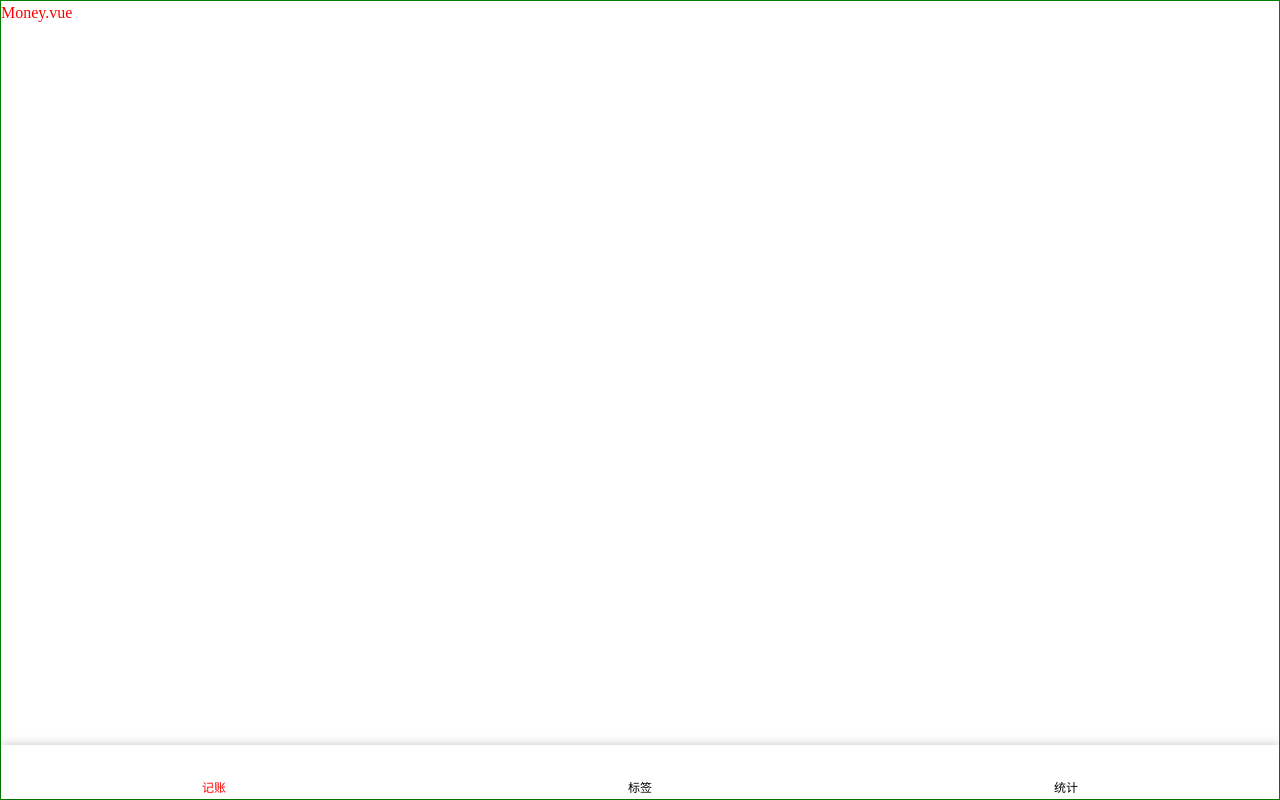
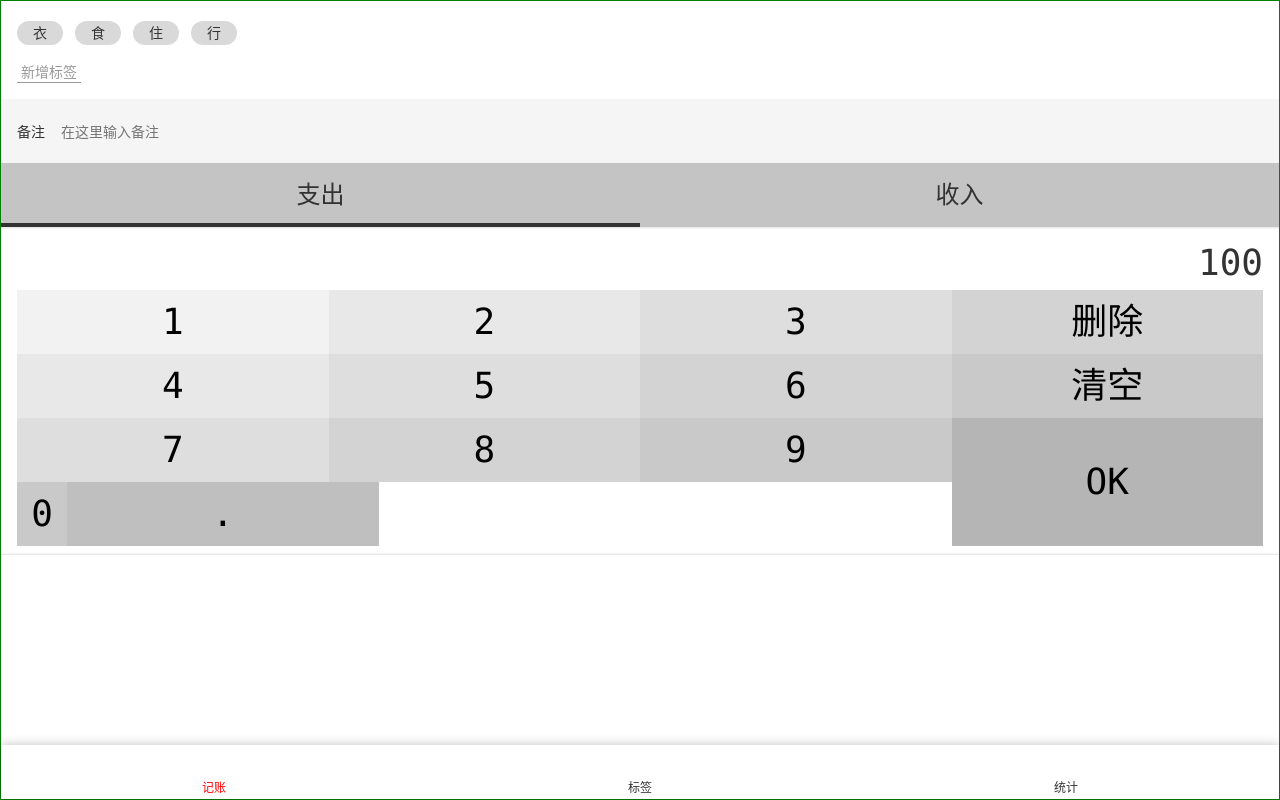
Before and after one commit to Hefeixiong/morney, a Vue app: page /#/money in a window 1280 px wide. Built offline with nearby package versions, Linux system fonts and the light colour scheme.

Commit message:
增加全局变量和样式，完成局部组件money的样式

```diff
--- a/public/index.html
+++ b/public/index.html
@@ -1,5 +1,5 @@
 <!DOCTYPE html>
-<html lang="">
+<html lang="zh">
   <head>
     <meta charset="utf-8">
     <meta http-equiv="X-UA-Compatible" content="IE=edge">
--- a/src/App.vue
+++ b/src/App.vue
@@ -5,39 +5,15 @@
 </template>
 
 <style lang="scss">
-* {
-  margin: 0;
-  padding: 0;
-  box-sizing: border-box;
-}
+@import "~@/assets/style/helper.scss";
+@import "~@/assets/style/reset.scss";
 
 body {
+  -webkit-font-smoothing: antialiased;
+  -moz-osx-font-smoothing: grayscale;
+  font-family: $font-hei;
+  color: #333;
   line-height: 1.5;
 }
 
-a {
-  text-decoration: none;
-  color: inherit;
-}
-
-#app {
-  font-family: Avenir, Helvetica, Arial, sans-serif;
-  -webkit-font-smoothing: antialiased;
-  -moz-osx-font-smoothing: grayscale;
-  text-align: center;
-  color: #2c3e50;
-}
-
-#nav {
-  padding: 30px;
-
-  a {
-    font-weight: bold;
-    color: #2c3e50;
-
-    &.router-link-exact-active {
-      color: #42b983;
-    }
-  }
-}
 </style>
--- a/src/assets/style/helper.scss
+++ b/src/assets/style/helper.scss
@@ -1 +1,22 @@
-$red: #f00;
+$font-hei: -apple-system, "Noto Sans", "Helvetica Neue", Helvetica, "Nimbus Sans L", Arial, "Liberation Sans", "PingFang SC", "Hiragino Sans GB", "Noto Sans CJK SC", "Source Han Sans SC", "Source Han Sans CN", "Microsoft YaHei", "Wenquanyi Micro Hei", "WenQuanYi Zen Hei", "ST Heiti", SimHei, "WenQuanYi Zen Hei Sharp", sans-serif;
+$font-kai: Baskerville, Georgia, "Liberation Serif", "Kaiti SC", STKaiti, "AR PL UKai CN", "AR PL UKai HK", "AR PL UKai TW", "AR PL UKai TW MBE", "AR PL KaitiM GB", KaiTi, KaiTi_GB2312, DFKai-SB, "TW\-Kai", serif;
+$font-song: Georgia, "Nimbus Roman No9 L", "Songti SC", "Noto Serif CJK SC", "Source Han Serif SC", "Source Han Serif CN", STSong, "AR PL New Sung", "AR PL SungtiL GB", NSimSun, SimSun, "TW\-Sung", "WenQuanYi Bitmap Song", "AR PL UMing CN", "AR PL UMing HK", "AR PL UMing TW", "AR PL UMing TW MBE", PMingLiU, MingLiU, serif;
+$color-highlight: #f00;
+
+%clearFix {
+  &::after {
+    content: '';
+    clear: both;
+    display: block;
+  }
+}
+
+$color-shadow: rgba(0, 0, 0, 0.25);
+%outerShadow {
+  box-shadow: 0 0 3px $color-shadow;
+}
+
+%innerShadow {
+  box-shadow: inset 0 -3px 3px -3px $color-shadow,
+  inset 0 3px 3px -3px $color-shadow;
+}
--- /dev/null
+++ b/src/assets/style/reset.scss
@@ -0,0 +1,17 @@
+* {
+  margin: 0; padding: 0;
+  box-sizing: border-box;
+}
+a{
+  text-decoration: none;
+  color: inherit;
+}
+ul, ol{
+  list-style: none;
+}
+button, input{
+  font: inherit;
+}
+:focus{
+  outline: none;
+}
--- a/src/components/Icon.vue
+++ b/src/components/Icon.vue
@@ -9,7 +9,7 @@
 // eslint-disable-next-line no-undef
 let importAll = (requireContext: __WebpackModuleApi.RequireContext) => requireContext.keys().forEach(requireContext);
 try {
-  importAll(require.context('.../assets/icons/', true, /\.svg$/));
+  importAll(require.context('../assets/icons/', true, /\.svg$/));
 } catch (error) {
   console.log(error);
 }
--- /dev/null
+++ b/src/components/Money/Notes.vue
@@ -0,0 +1,36 @@
+<template>
+  <div>
+    <label class="notes">
+      <span class="name">备注</span>
+      <input type="text" placeholder="在这里输入备注">
+    </label>
+  </div>
+</template>
+
+<script lang="ts">
+export default {
+  name: 'Notes'
+};
+</script>
+
+<style lang="scss" scoped>
+.notes {
+  font-size: 14px;
+  background: #f5f5f5;
+  padding-left: 16px;
+  display: flex;
+  align-items: center;
+
+  .name {
+    padding-right: 16px;
+  }
+
+  input {
+    height: 64px;
+    flex-grow: 1;
+    background: transparent;
+    border: none;
+    padding-right: 16px;
+  }
+}
+</style>
--- /dev/null
+++ b/src/components/Money/NumberPad.vue
@@ -0,0 +1,93 @@
+<template>
+  <div>
+    <div class="numberPad">
+      <div class="output">100</div>
+      <div class="buttons">
+        <button>1</button>
+        <button>2</button>
+        <button>3</button>
+        <button>删除</button>
+        <button>4</button>
+        <button>5</button>
+        <button>6</button>
+        <button>清空</button>
+        <button>7</button>
+        <button>8</button>
+        <button>9</button>
+        <button class="ok">OK</button>
+        <button class="zero">0</button>
+        <button>.</button>
+      </div>
+    </div>
+  </div>
+</template>
+
+<script lang="ts">
+export default {
+  name: 'NumberPad'
+};
+</script>
+
+<style lang="scss" scoped>
+@import "~@/assets/style/helper.scss";
+
+.numberPad {
+  @extend %clearFix;
+  @extend %innerShadow;
+  font-size: 36px;
+  font-family: Consolas, monospace;
+  padding: 9px 16px;
+  text-align: right;
+}
+
+.buttons {
+  @extend %clearFix;
+
+  > button {
+    width: 25%;
+    height: 64px;
+    float: left;
+    background: transparent;
+    border: none;
+
+    &.ok {
+      height: 64*2px;
+      float: right;
+    }
+
+    &.zero {
+      width: 25*2px;
+    }
+
+    $bg: #f2f2f2;
+
+    &:nth-child(1) {
+      background: $bg;
+    }
+
+    &:nth-child(2), &:nth-child(5) {
+      background: darken($bg, 4%);
+    }
+
+    &:nth-child(3), &:nth-child(6), &:nth-child(9) {
+      background: darken($bg, 4*2%);
+    }
+
+    &:nth-child(4), &:nth-child(7), &:nth-child(10) {
+      background: darken($bg, 4*3%);
+    }
+
+    &:nth-child(8), &:nth-child(11), &:nth-child(13) {
+      background: darken($bg, 4*4%);
+    }
+
+    &:nth-child(14) {
+      background: darken($bg, 4*5%);
+    }
+
+    &:nth-child(12) {
+      background: darken($bg, 4*6%);
+    }
+  }
+}
+</style>
--- /dev/null
+++ b/src/components/Money/Tags.vue
@@ -0,0 +1,58 @@
+<template>
+  <div class="tags">
+    <div class="new">
+      <button>新增标签</button>
+    </div>
+    <ul class="current">
+      <li>衣</li>
+      <li>食</li>
+      <li>住</li>
+      <li>行</li>
+
+    </ul>
+  </div>
+</template>
+
+<script lang="ts">
+export default {
+  name: 'Tags'
+};
+</script>
+
+<style lang="scss" scoped>
+.tags {
+  font-size: 14px;
+  padding: 16px;
+  flex-grow: 1;
+  display: flex;
+  flex-direction: column-reverse;
+
+  > .current {
+    display: flex;
+    flex-wrap: wrap;
+
+    > li {
+      background: #d9d9d9;
+      $h: 24px;
+      height: $h;
+      line-height: $h;
+      border-radius: $h/2;
+      padding: 0 16px;
+      margin-right: 12px;
+      margin-top: 4px;
+    }
+  }
+
+  > .new {
+    padding-top: 16px;
+
+    button {
+      background: transparent;
+      border: none;
+      color: #999;
+      border-bottom: 1px solid;
+      padding: 0 4px;
+    }
+  }
+}
+</style>
--- /dev/null
+++ b/src/components/Money/Types.vue
@@ -0,0 +1,42 @@
+<template>
+  <div>
+    <ul class="types">
+      <li class="selected">支出</li>
+      <li>收入</li>
+    </ul>
+  </div>
+</template>
+
+<script lang="ts">
+export default {
+  name: 'Type'
+}
+</script>
+
+<style lang="scss" scoped>
+.types{
+  background: #c4c4c4;
+  display: flex;
+  justify-content: center;
+  align-items: center;
+  font-size: 24px;
+  >li{
+    list-style: none;
+    width: 50%;
+    height: 64px;
+    display: flex;
+    justify-content: center;
+    align-items: center;
+    position: relative;
+    &.selected::after{
+      content: '';
+      position: absolute;
+      bottom: 0;
+      left: 0;
+      width: 100%;
+      height: 4px;
+      background: #333;
+    }
+  }
+}
+</style>
--- a/src/components/Nav.vue
+++ b/src/components/Nav.vue
@@ -23,6 +23,7 @@
 </script>
 
 <style lang="scss" scoped>
+@import "~@/assets/style/helper.scss";
 nav {
   display: flex;
   box-shadow: 0 0 10px rgb(0, 0, 0, 0.25);
@@ -44,7 +45,7 @@
   }
 
   > .item.selected {
-    color: red;
+    color: $color-highlight;
   }
 }
 </style>
--- a/src/views/Money.vue
+++ b/src/views/Money.vue
@@ -1,18 +1,20 @@
 <template>
   <Layout>
-    <p>Money.vue</p>
+    <Tags/>
+    <Notes/>
+    <Types/>
+    <NumberPad/>
   </Layout>
 </template>
 
 <script lang="ts">
+import Tags from '@/components/Money/Tags.vue';
+import Notes from '@/components/Money/Notes.vue';
+import Types from '@/components/Money/Types.vue';
+import NumberPad from '@/components/Money/NumberPad.vue';
+
 export default {
   name: 'Money',
-}
+  components:{Tags , Notes , Types , NumberPad}
+};
 </script>
-
-<style lang="scss" scoped>
-  @import "~@/assets/style/helper.scss";
-  p{
-    color: $red;
-  }
-</style>
```
